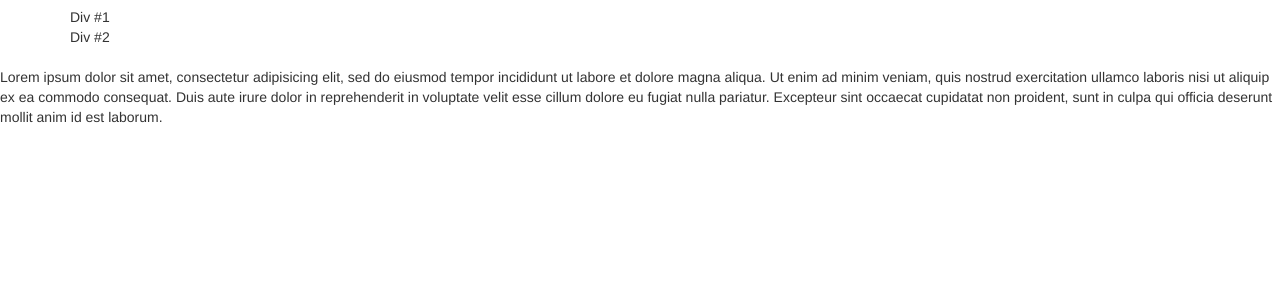
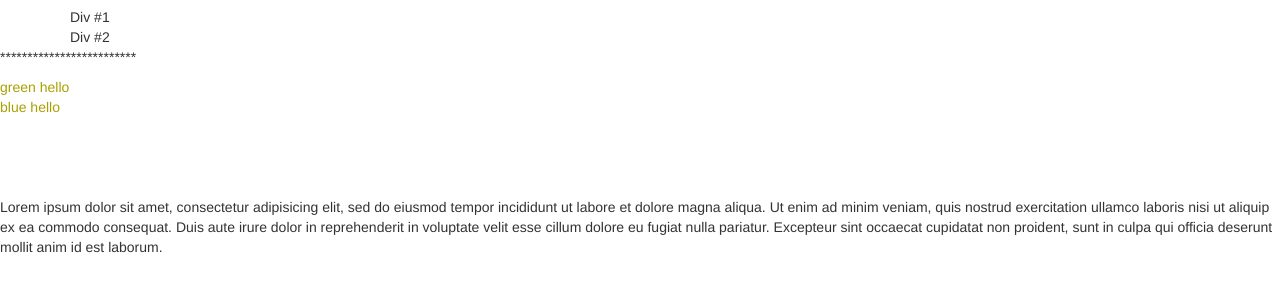
Before and after one commit to sdbeng/jQuery2016CC, a plain HTML site: page index.html in a window 1280 px wide. Shown: the part 106-398 px from the top of the page. Drawn offline with nearby package versions, Linux system fonts and the light colour scheme; some icons are missing.

Commit message:
Practice callback func

```diff
--- a/app.js
+++ b/app.js
@@ -17,5 +17,13 @@ $(document).ready(function(){
     $(this).addClass('highlighted');
   });
 
+  $('#fade2').click(function(){
+    console.log("fadeTo...");
+  $('.green, .blue').fadeTo('fast', 0.33, function(){
+    console.log('Animation complete.');
+  });
+  });
+
+
 
 });
--- a/index.html
+++ b/index.html
@@ -24,6 +24,18 @@
             <div id="one">Div #1</div>
             <div id="two">Div #2</div>
     </div>
+<p>
+  *************************
+</p>
+    <div id="fade2">
+      <div class="green">
+        green hello
+      </div>
+      <div class="blue">
+        blue hello
+      </div>
+    </div>
+
 <br>
     <div class="target">
       <p>
--- a/style.css
+++ b/style.css
@@ -24,3 +24,9 @@
     box-shadow: 0 0 8px #FFD700;
     cursor:pointer;
 }
+
+#fade2{
+  color: #aaa000;
+  width: 100px;
+  height: 100px;
+}
```
